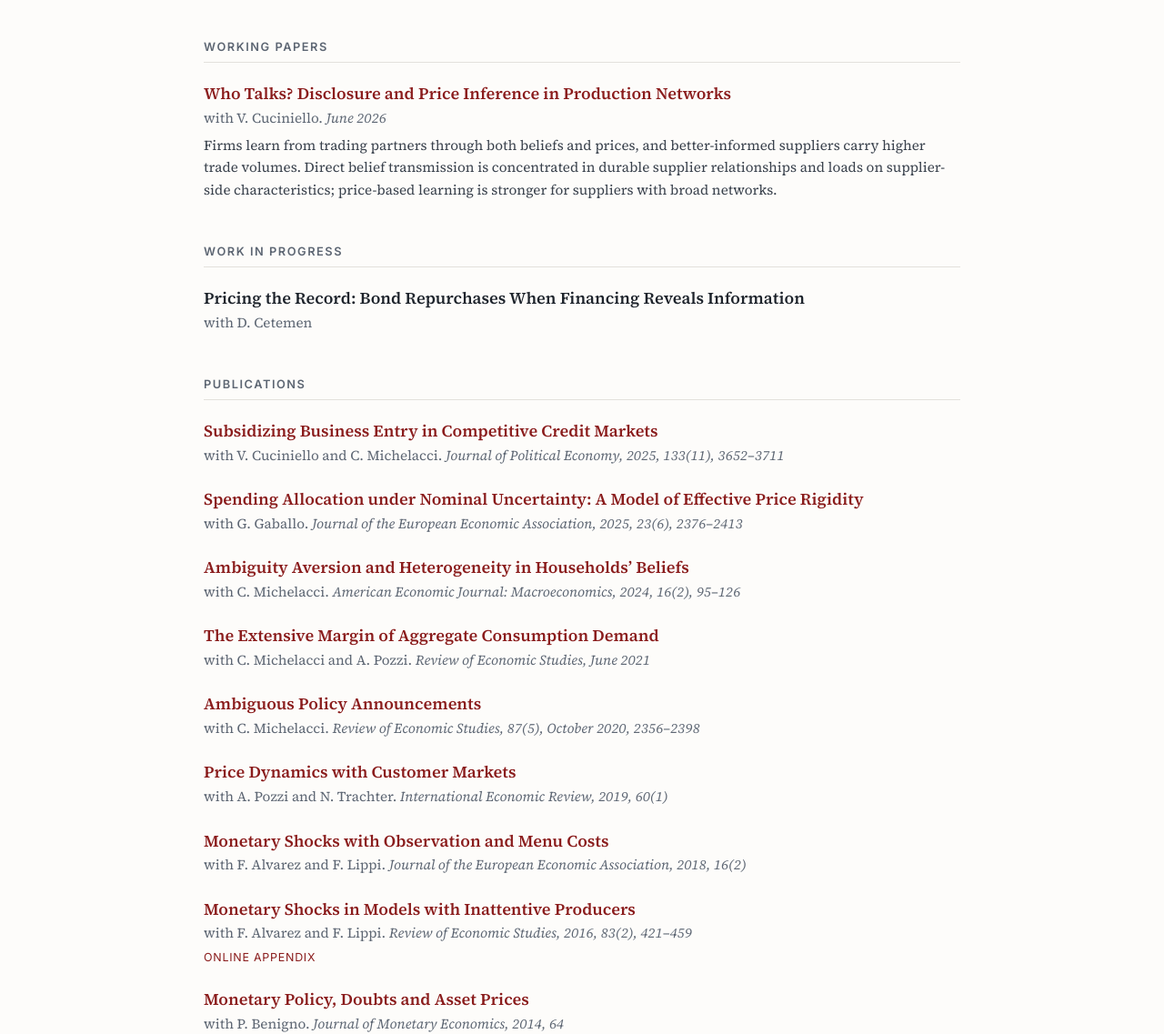
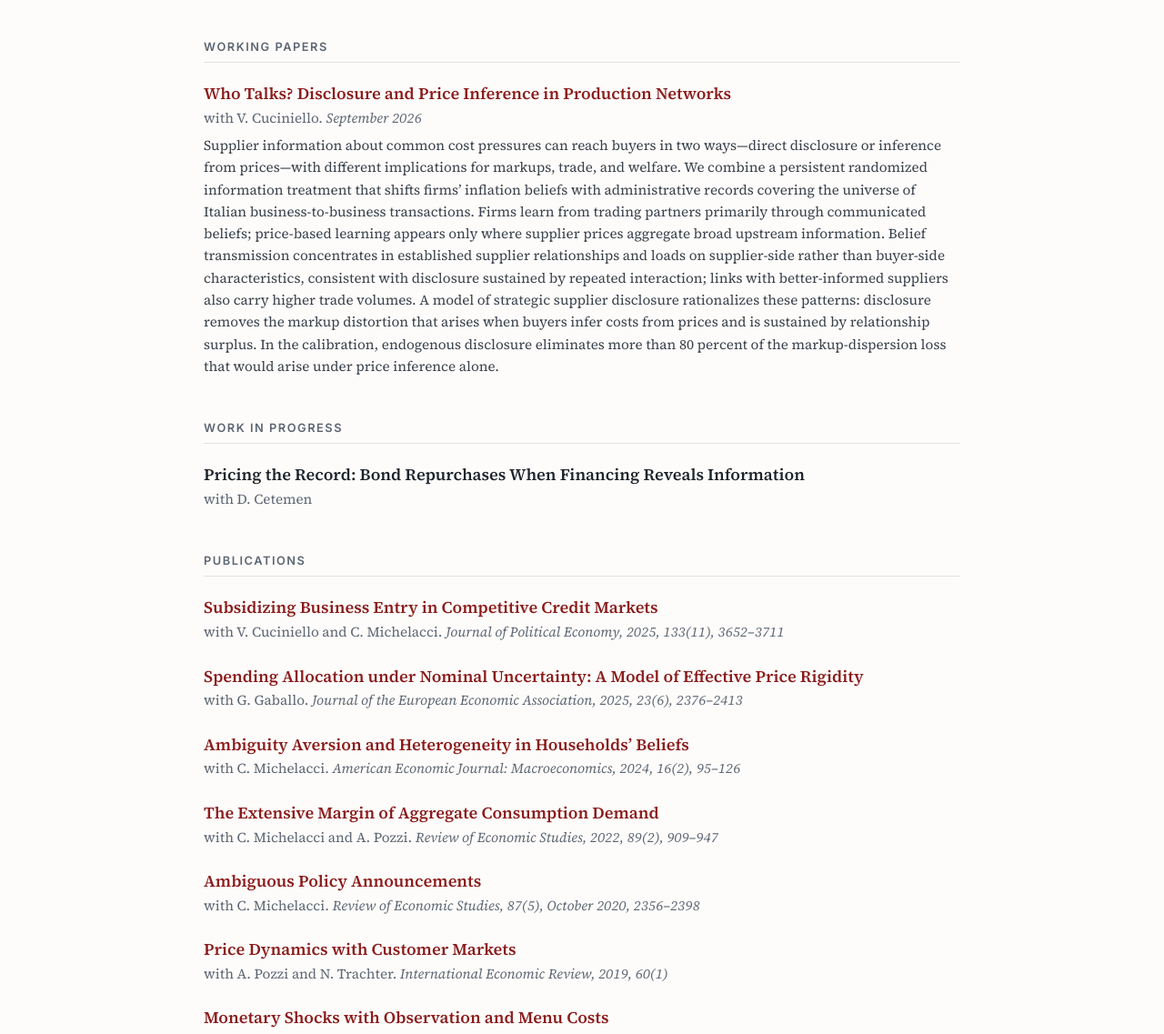
Before and after one commit to gigipaciello/gigipaciello.github.io, a plain HTML site: page research.html in a window 1280 px wide. Shown: the part 163-1300 px from the top of the page at 91% size. Drawn offline with Linux system fonts and the light colour scheme.

Commit message:
Host CV and Who Talks PDF on the site; update abstract and citations
Co-Authored-By: Claude Opus 5.5 <noreply@anthropic.com>
Claude-Session: https://claude.ai/code/session_019C1UVmhGq4KbxLej32sFdq

```diff
--- a/research.html
+++ b/research.html
@@ -17,7 +17,7 @@
     <nav>
       <a href="index.html">Home</a>
       <a href="research.html" class="active">Research</a>
-      <a href="https://www.dropbox.com/scl/fi/4luq10jwbp1rijgjj7zpv/Luigi_Paciello_CV_2026.pdf?rlkey=z8feicmiia5gaegljynwj3c1j&amp;dl=0">CV</a>
+      <a href="paciello_cv.pdf">CV</a>
     </nav>
   </div>
 </header>
@@ -26,9 +26,9 @@
 <h2>Working papers</h2>
 <ul class="papers">
   <li>
-    <div class="title"><a href="https://www.dropbox.com/scl/fi/0gqn5smxxod3pfcigwy6o/version_revised.pdf?rlkey=8w72bfrg7re2gfssw2hla22ac&amp;dl=0">Who Talks? Disclosure and Price Inference in Production Networks</a></div>
-    <div class="meta">with V. Cuciniello. <span class="venue">June 2026</span></div>
-    <p class="abstract">Firms learn from trading partners through both beliefs and prices, and better-informed suppliers carry higher trade volumes. Direct belief transmission is concentrated in durable supplier relationships and loads on supplier-side characteristics; price-based learning is stronger for suppliers with broad networks.</p>
+    <div class="title"><a href="papers/cuciniello_paciello_who_talks.pdf">Who Talks? Disclosure and Price Inference in Production Networks</a></div>
+    <div class="meta">with V. Cuciniello. <span class="venue">September 2026</span></div>
+    <p class="abstract">Supplier information about common cost pressures can reach buyers in two ways&mdash;direct disclosure or inference from prices&mdash;with different implications for markups, trade, and welfare. We combine a persistent randomized information treatment that shifts firms&rsquo; inflation beliefs with administrative records covering the universe of Italian business-to-business transactions. Firms learn from trading partners primarily through communicated beliefs; price-based learning appears only where supplier prices aggregate broad upstream information. Belief transmission concentrates in established supplier relationships and loads on supplier-side rather than buyer-side characteristics, consistent with disclosure sustained by repeated interaction; links with better-informed suppliers also carry higher trade volumes. A model of strategic supplier disclosure rationalizes these patterns: disclosure removes the markup distortion that arises when buyers infer costs from prices and is sustained by relationship surplus. In the calibration, endogenous disclosure eliminates more than 80 percent of the markup-dispersion loss that would arise under price inference alone.</p>
   </li>
 </ul>
 <h2>Work in progress</h2>
@@ -54,7 +54,7 @@
   </li>
   <li>
     <div class="title"><a href="https://doi.org/10.1093/restud/rdab041">The Extensive Margin of Aggregate Consumption Demand</a></div>
-    <div class="meta">with C. Michelacci and A. Pozzi. <span class="venue">Review of Economic Studies, June 2021</span></div>
+    <div class="meta">with C. Michelacci and A. Pozzi. <span class="venue">Review of Economic Studies, 2022, 89(2), 909&ndash;947</span></div>
   </li>
   <li>
     <div class="title"><a href="https://doi.org/10.1093/restud/rdz062">Ambiguous Policy Announcements</a></div>
@@ -75,7 +75,7 @@
   </li>
   <li>
     <div class="title"><a href="https://doi.org/10.1016/j.jmoneco.2014.02.004">Monetary Policy, Doubts and Asset Prices</a></div>
-    <div class="meta">with P. Benigno. <span class="venue">Journal of Monetary Economics, 2014, 64</span></div>
+    <div class="meta">with P. Benigno. <span class="venue">Journal of Monetary Economics, 2014, 64, 85&ndash;98</span></div>
   </li>
   <li>
     <div class="title"><a href="https://doi.org/10.1093/restud/rdt024">Exogenous Information, Endogenous Information and Optimal Monetary Policy</a></div>
```
Also changed, not shown: index.html (+2 -2 lines), teaching.html (+1 -1 lines), 3 other files.
